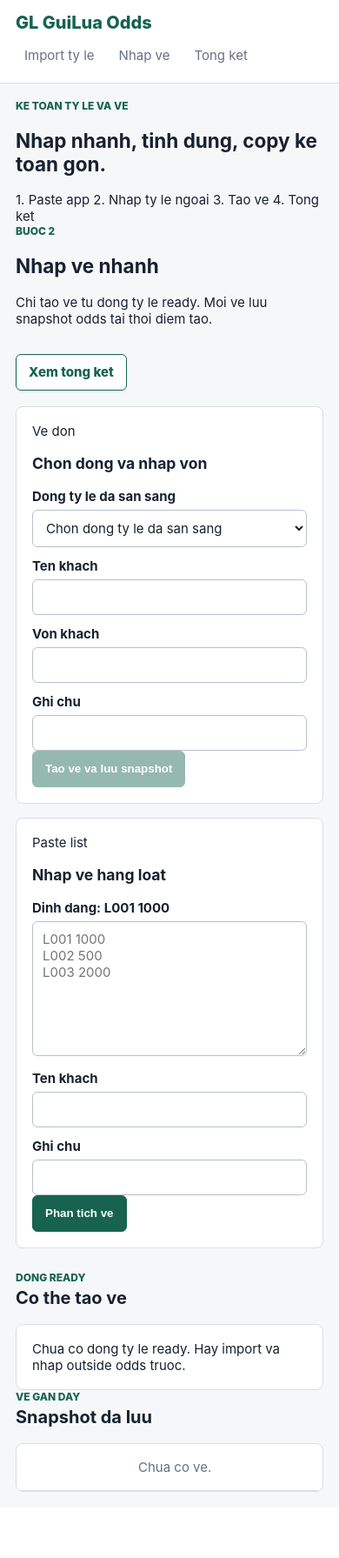
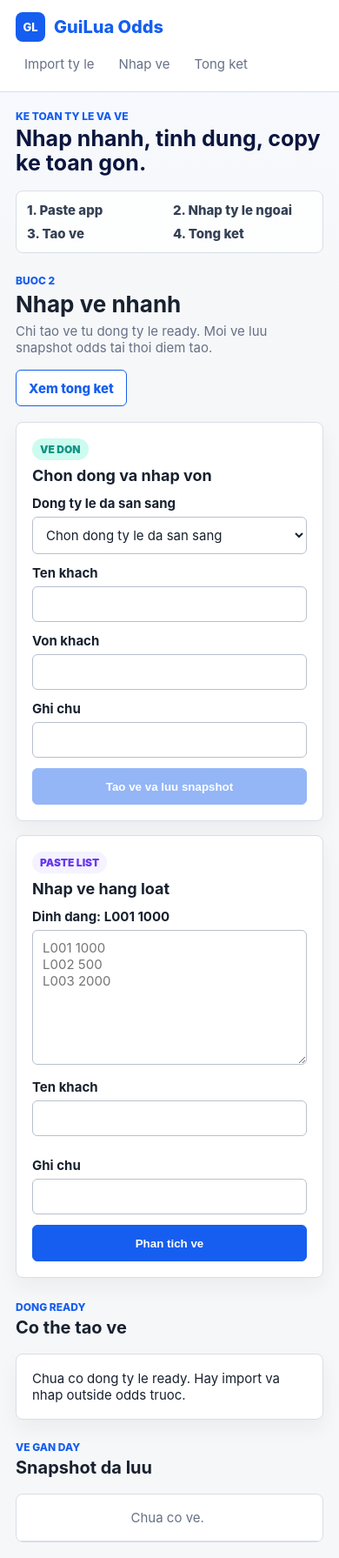
Before and after one commit to Panjiaphu/guilua, a Django app: page /tickets/ in a window 390 px wide. Shown: the whole page at 87% size. Before the commit the page ends 1715 px from the top, so only its background shows below. Run offline with Django 5.2, Linux system fonts and the light colour scheme; data that the repository does not hold is empty.

Commit message:
ui: add responsive dashboard styling

```diff
--- a/odds/static/odds/app.css
+++ b/odds/static/odds/app.css
@@ -4,12 +4,15 @@
   --ink: #18212f;
   --muted: #667085;
   --line: #d9dee7;
-  --primary: #17634f;
+  --primary: #155eef;
   --primary-ink: #ffffff;
+  --teal: #0e9384;
+  --purple: #6938ef;
   --danger: #b42318;
   --warn: #a15c07;
   --ready: #067647;
-  --soft: #edf3f1;
+  --soft: #eef4ff;
+  --shadow: 0 14px 34px rgba(24, 33, 47, .08);
 }
 
 * {
@@ -18,7 +21,9 @@
 
 body {
   margin: 0;
-  background: var(--bg);
+  background:
+    linear-gradient(180deg, #f7faff 0%, #f6f7f9 340px),
+    var(--bg);
   color: var(--ink);
   font-family: Inter, ui-sans-serif, system-ui, -apple-system, BlinkMacSystemFont, "Segoe UI", sans-serif;
   font-size: 15px;
@@ -42,10 +47,25 @@ a {
 }
 
 .brand {
+  align-items: center;
   color: var(--primary);
+  display: inline-flex;
+  gap: 10px;
   font-size: 20px;
   font-weight: 800;
   text-decoration: none;
+}
+
+.brand-mark {
+  align-items: center;
+  background: var(--primary);
+  border-radius: 8px;
+  color: #fff;
+  display: inline-flex;
+  font-size: 13px;
+  height: 34px;
+  justify-content: center;
+  width: 34px;
 }
 
 .nav {
@@ -67,8 +87,39 @@ a {
 
 .shell {
   margin: 0 auto;
-  max-width: 1180px;
+  max-width: 1240px;
   padding: 28px;
+}
+
+.app-hero {
+  align-items: center;
+  display: grid;
+  gap: 18px;
+  grid-template-columns: minmax(0, 1fr) auto;
+  margin: 8px 0 24px;
+}
+
+.app-hero h1 {
+  color: #0b163f;
+  font-size: 34px;
+  line-height: 1.12;
+  margin: 0;
+}
+
+.hero-steps {
+  background: rgba(255, 255, 255, .82);
+  border: 1px solid var(--line);
+  border-radius: 8px;
+  box-shadow: var(--shadow);
+  display: grid;
+  gap: 8px;
+  padding: 12px;
+}
+
+.hero-steps span {
+  color: #344054;
+  font-weight: 800;
+  white-space: nowrap;
 }
 
 .page-title,
@@ -81,18 +132,30 @@ a {
 }
 
 .page-title h1,
+.page-title h2,
 .section-head h2,
-.panel h2 {
+.panel h2,
+.panel h3 {
   margin: 0;
 }
 
-.page-title h1 {
-  font-size: 32px;
+.page-title h1,
+.page-title h2 {
+  font-size: 28px;
 }
 
 .section-head h2,
 .panel h2 {
   font-size: 20px;
+}
+
+.panel h3 {
+  font-size: 18px;
+}
+
+.page-subtitle {
+  color: var(--muted);
+  margin: 6px 0 0;
 }
 
 .eyebrow {
@@ -111,11 +174,45 @@ a {
   margin-bottom: 26px;
 }
 
+.import-grid {
+  align-items: stretch;
+}
+
 .panel {
   background: var(--surface);
   border: 1px solid var(--line);
   border-radius: 8px;
   padding: 18px;
+  box-shadow: 0 10px 22px rgba(24, 33, 47, .05);
+}
+
+.panel-head {
+  align-items: flex-start;
+  display: flex;
+  justify-content: space-between;
+  margin-bottom: 12px;
+}
+
+.step-pill {
+  background: var(--soft);
+  border-radius: 999px;
+  color: var(--primary);
+  display: inline-flex;
+  font-size: 12px;
+  font-weight: 900;
+  margin-bottom: 7px;
+  padding: 5px 9px;
+  text-transform: uppercase;
+}
+
+.step-pill.teal {
+  background: #ccfbef;
+  color: var(--teal);
+}
+
+.step-pill.purple {
+  background: #f4f3ff;
+  color: var(--purple);
 }
 
 label {
@@ -156,6 +253,10 @@ textarea {
   min-height: 42px;
   padding: 0 14px;
   text-decoration: none;
+}
+
+.button.full-mobile {
+  margin-top: 12px;
 }
 
 .button.secondary {
@@ -237,6 +338,11 @@ textarea {
   color: var(--ready);
 }
 
+.badge.pending {
+  background: #fef0c7;
+  color: var(--warn);
+}
+
 .badge.invalid,
 .badge.needs_confirmation {
   background: #fee4e2;
@@ -271,6 +377,52 @@ textarea {
 .compact-list {
   display: grid;
   gap: 10px;
+}
+
+.two-field-row {
+  display: grid;
+  gap: 12px;
+  grid-template-columns: minmax(0, 1fr) minmax(0, 1fr);
+}
+
+.ready-grid {
+  display: grid;
+  gap: 12px;
+  grid-template-columns: repeat(4, minmax(0, 1fr));
+  margin-bottom: 24px;
+}
+
+.line-card {
+  background: var(--surface);
+  border: 1px solid var(--line);
+  border-radius: 8px;
+  display: grid;
+  gap: 4px;
+  min-width: 0;
+  padding: 14px;
+}
+
+.line-card strong {
+  color: var(--primary);
+  font-size: 18px;
+}
+
+.line-card span,
+.line-card small {
+  overflow-wrap: anywhere;
+}
+
+.line-card small {
+  color: var(--muted);
+}
+
+.line-card b {
+  color: #0f5132;
+  font-size: 13px;
+}
+
+.empty-panel {
+  grid-column: 1 / -1;
 }
 
 .compact-row {
@@ -341,19 +493,44 @@ textarea {
     padding: 18px;
   }
 
+  .app-hero {
+    grid-template-columns: 1fr;
+    margin-top: 2px;
+  }
+
+  .app-hero h1 {
+    font-size: 25px;
+  }
+
+  .hero-steps {
+    box-shadow: none;
+    grid-template-columns: 1fr 1fr;
+  }
+
+  .hero-steps span {
+    white-space: normal;
+  }
+
   .page-title,
   .section-head {
     align-items: start;
     flex-direction: column;
   }
 
-  .page-title h1 {
+  .page-title h1,
+  .page-title h2 {
     font-size: 26px;
   }
 
   .workgrid,
-  .metrics {
+  .metrics,
+  .ready-grid,
+  .two-field-row {
     grid-template-columns: 1fr;
+  }
+
+  .button.full-mobile {
+    width: 100%;
   }
 
   .datebar {
@@ -390,8 +567,9 @@ textarea {
     border-bottom: 0;
     display: grid;
     gap: 8px;
-    grid-template-columns: 120px minmax(0, 1fr);
+    grid-template-columns: minmax(96px, 34%) minmax(0, 1fr);
     padding: 7px 12px;
+    overflow-wrap: anywhere;
   }
 
   .responsive-table td::before {
```
